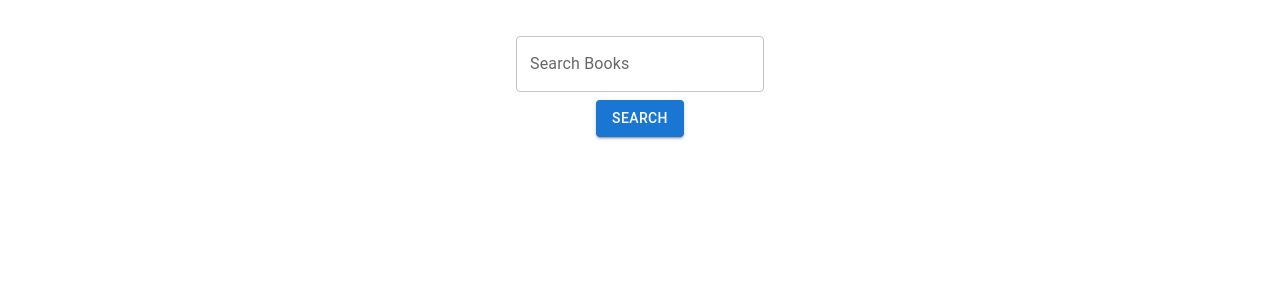
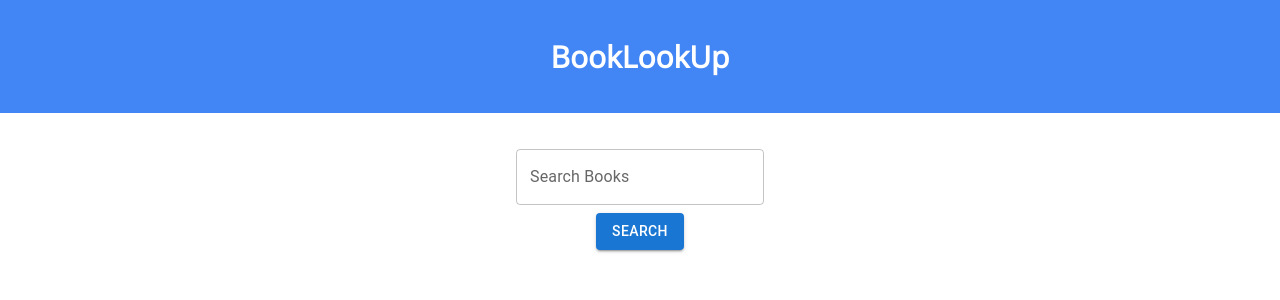
Before and after one commit to Carlos-Cao/BookLookUp, a Next.js app in the folder booklookup/: page / in a window 1280 px wide. Shown: the top 300 px of the page. Built offline with nearby package versions, Linux system fonts and the light colour scheme.

Commit message:
feat: add Header component

```diff
--- a/booklookup/src/app/globals.css
+++ b/booklookup/src/app/globals.css
@@ -1,5 +1,10 @@
 body {
   font-family: var(--font-open-sans);
+}
+
+html, body {
+  margin: 0;
+  padding: 0;
 }
 
 .cards {
@@ -15,3 +20,20 @@ body {
   flex-direction: column;
   margin-top: 20px;
 }
+
+.header {
+  background-color: #4285F4;
+  color: white;
+  padding: 1rem;
+}
+
+.header-container {
+  display: flex;
+  justify-content: center;
+  align-items: center;
+}
+
+.header-title {
+  font-size: 1.875rem;
+  font-weight: bold;
+}
--- a/booklookup/src/app/page.tsx
+++ b/booklookup/src/app/page.tsx
@@ -1,9 +1,11 @@
 import React from "react";
+import Header from "../components/Header";
 import BookList from "../components/BookList";
 
 export default function Home() {
   return (
     <div>
+      <Header />
       <BookList />
     </div>
   );
--- /dev/null
+++ b/booklookup/src/components/Header.tsx
@@ -0,0 +1,13 @@
+import React from "react";
+
+const Header = () => {
+  return (
+    <header className="header">
+      <div className="header-container">
+        <h1 className="header-title">BookLookUp</h1>
+      </div>
+    </header>
+  );
+};
+
+export default Header;
```
